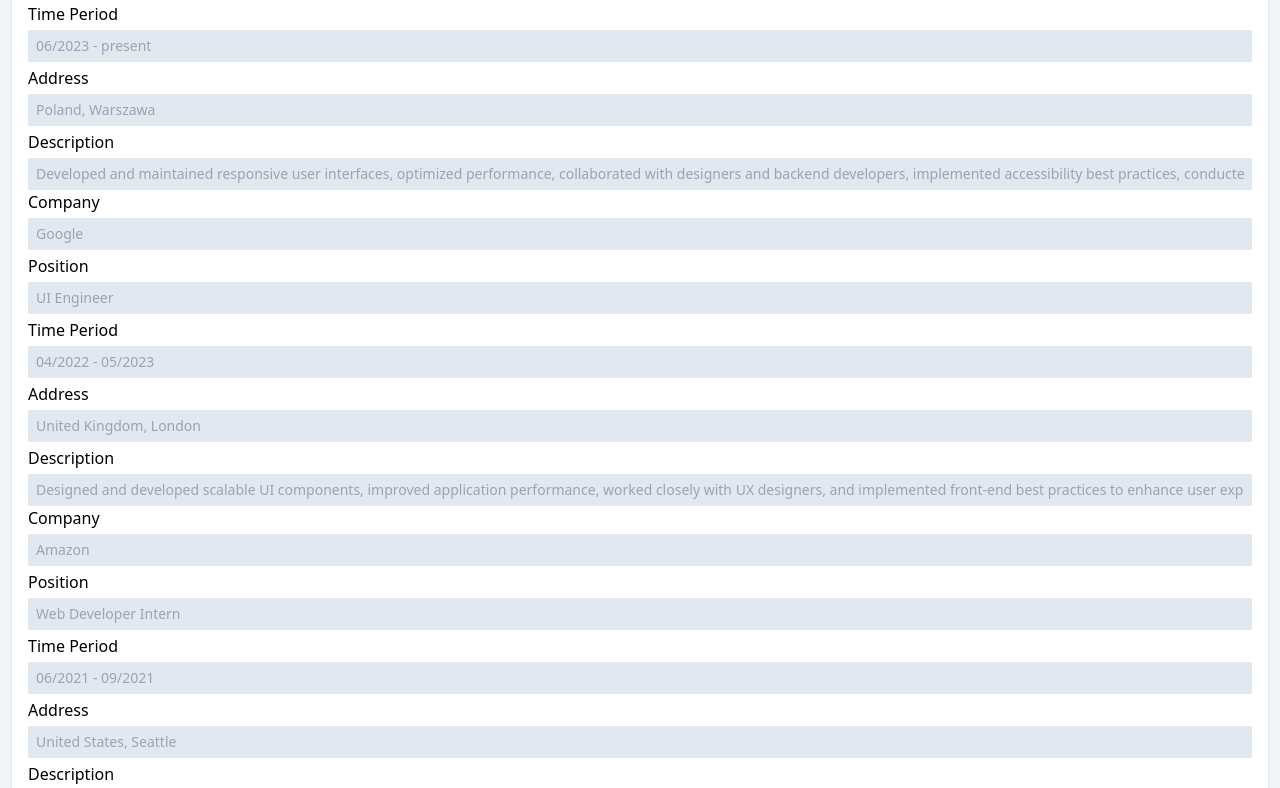
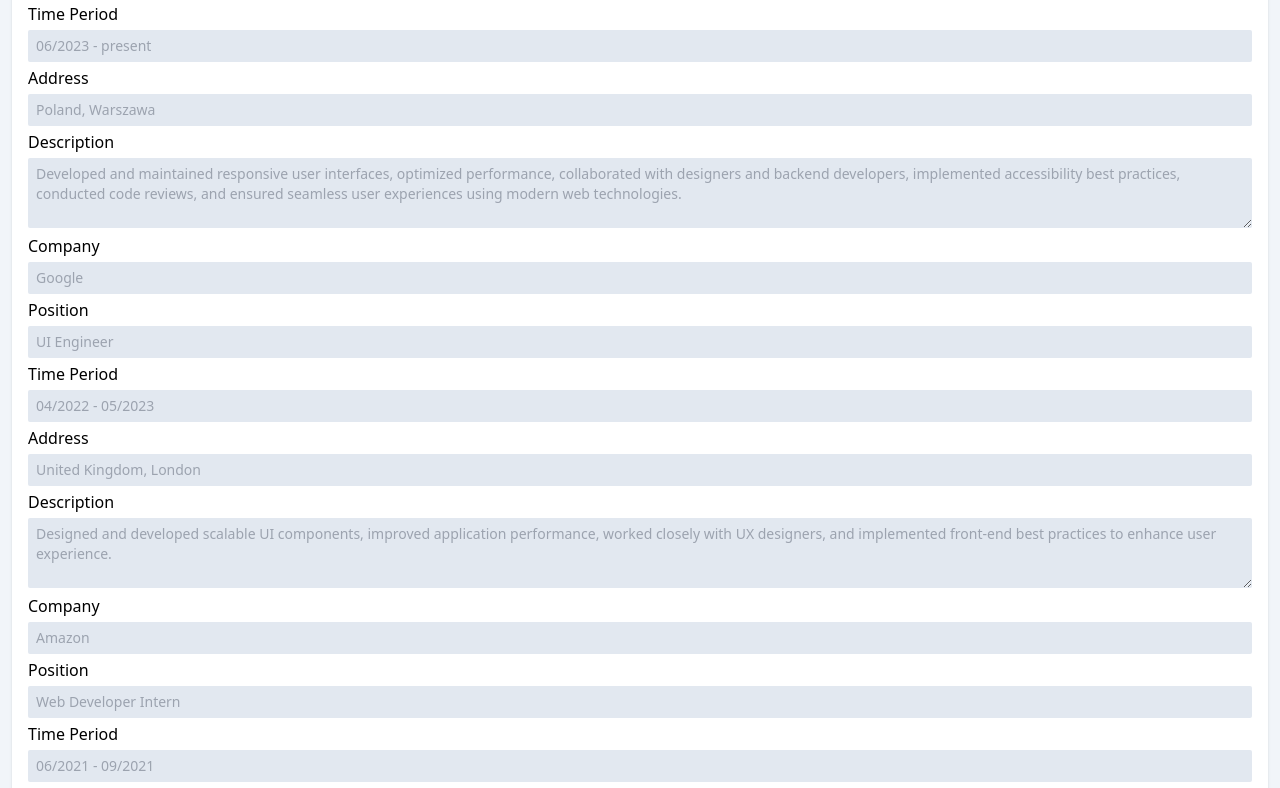
Before and after one commit to gabs712/cv-application, a React (Vite) app: page / in a window 1280 px wide. Shown: the part 1062-1850 px from the top of the page. Built offline with nearby package versions, Linux system fonts and the light colour scheme.

Commit message:
Handle different input types

```diff
--- a/src/components/Form.jsx
+++ b/src/components/Form.jsx
@@ -1,5 +1,6 @@
 import initialData from '../data/initialCvInfo'
 import beautifyString from '../utils/beautifyString'
+import getInputType from '../utils/getInputType'
 import getTitleIcon from '../utils/getTitleIcon'
 import Icon from '@mdi/react'
 
@@ -25,7 +26,7 @@
 
   return (
     <div>
-      <div className="flex gap-1 items-center">
+      <div className="flex items-center gap-1">
         <Icon path={getTitleIcon(title)} size={0.8} />
         <h2 className="mb-1 text-lg font-semibold tracking-wide" key={title}>
           {formatedTitle}
@@ -56,20 +57,27 @@
   const initial = initialData[path.title][path.fieldIndex][path.label]
   const formatedLabel = beautifyString(label)
 
+  const inputProps = {
+    className: 'w-full rounded-sm bg-slate-200 px-2 py-1.5 text-sm',
+    placeholder: initial,
+    onChange: (e) =>
+      handleChange(e.target.value === '' ? initial : e.target.value, {
+        ...path,
+      }),
+  }
+
   return (
     <div>
       <label className="space-y-1">
         <p>{formatedLabel}</p>
-        <input
-          className="w-full rounded-sm bg-slate-200 px-2 py-1.5 text-sm"
-          type="text"
-          placeholder={initial}
-          onChange={(e) =>
-            handleChange(e.target.value === '' ? initial : e.target.value, {
-              ...path,
-            })
-          }
-        />
+        {label === 'description' ? (
+          <textarea
+            {...inputProps}
+            className={`${inputProps.className} min-h-[3.5lh]`}
+          ></textarea>
+        ) : (
+          <input {...inputProps} type={getInputType(label)} />
+        )}
       </label>
     </div>
   )
--- /dev/null
+++ b/src/utils/getInputType.js
@@ -0,0 +1,13 @@
+export default function getInputType(label) {
+  switch (label) {
+    case 'email': {
+      return 'email'
+    }
+    case 'phone': {
+      return 'tel'
+    }
+    default: {
+      return 'text'
+    }
+  }
+}
--- a/src/utils/getTitleIcon.js
+++ b/src/utils/getTitleIcon.js
@@ -3,7 +3,6 @@
 export default function getTitleIcon(title) {
   switch (title) {
     case 'generalInfo': {
-      console.log(mdiCardAccountDetails)
       return mdiCardAccountDetails
     }
     case 'education': {
```
